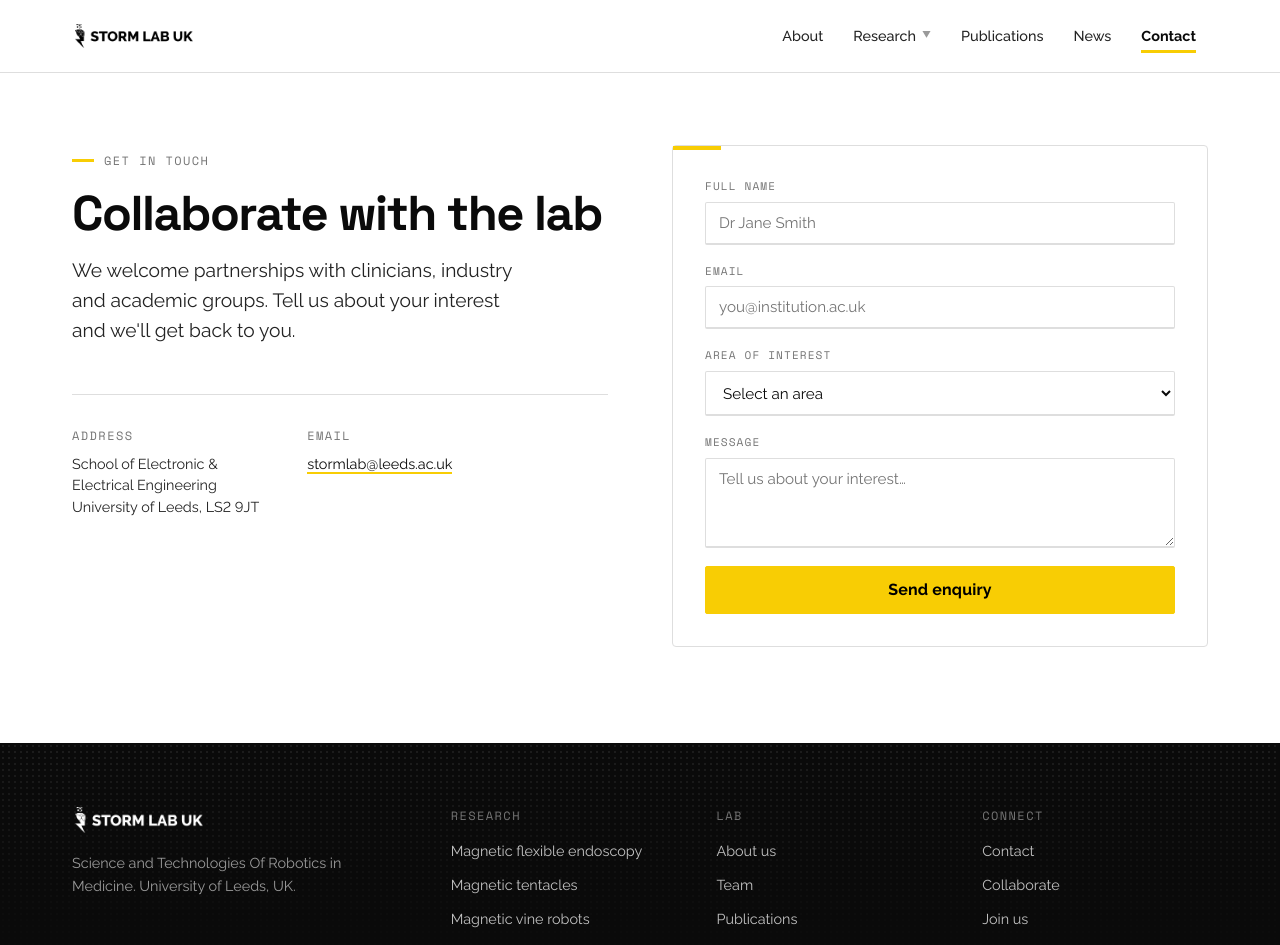
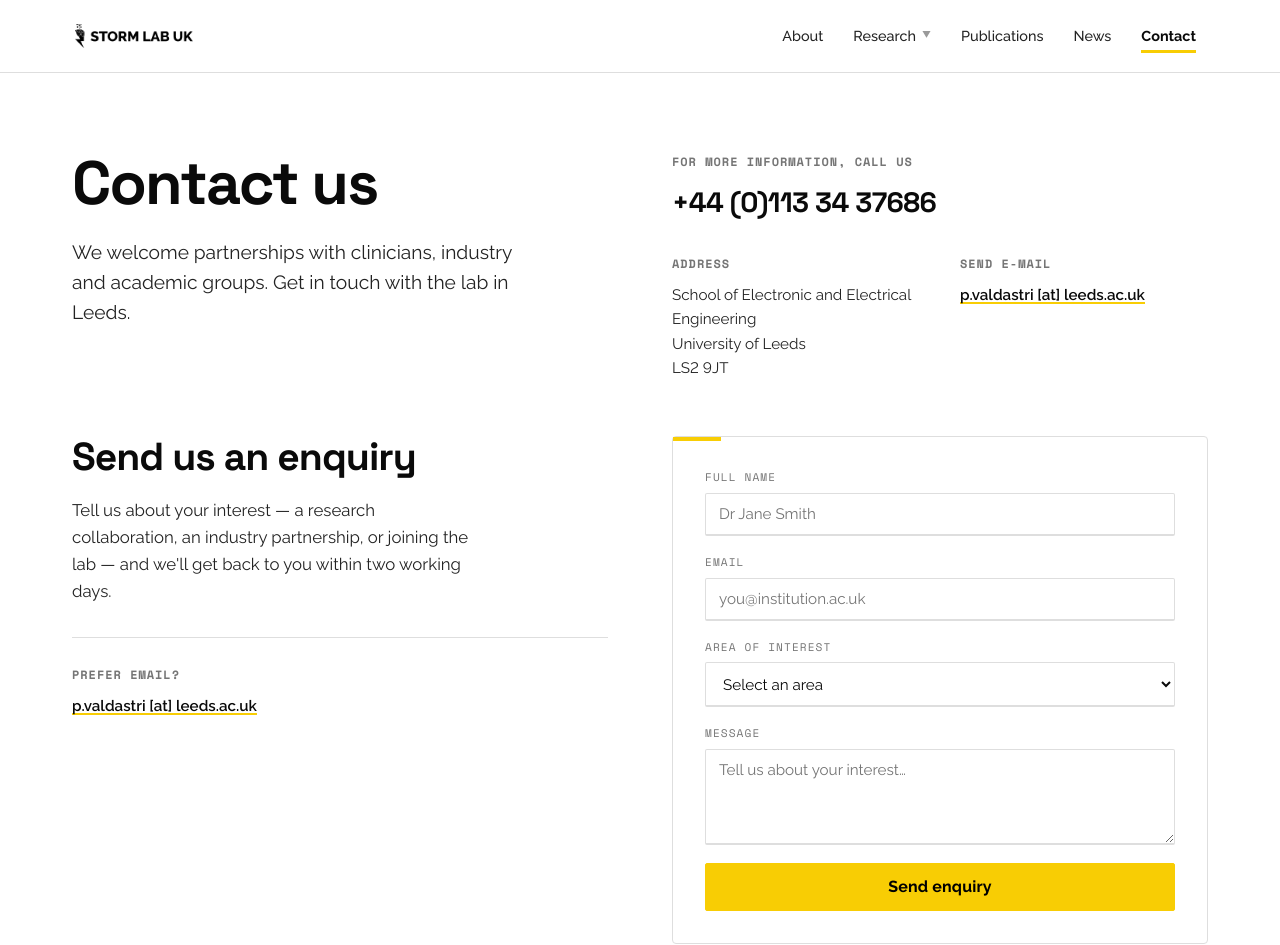
Before and after one commit to Stormlabuk/website, a Jekyll site: the page built from contact.html, in a window 1280 px wide and 1400 px high. Shown: the top 945 px of the window. Built offline with Jekyll 4.4.1, drawn with Linux system fonts in a browser that asks for light colours; some of the changed text lies outside the part shown.

Commit message:
Implement the redesigned Contact page
- Hero with phone, address and email details
- Enquiry form card with a progressive-enhancement AJAX submit that shows an
  inline thank-you (Formspree endpoint via contact_form_action; mailto fallback)
- "How to find us" card with campus links and an embedded OpenStreetMap
- Dark Shipping address / STORM Lab USA section

Co-Authored-By: Claude Opus 4.8 <noreply@anthropic.com>
Claude-Session: https://claude.ai/code/session_01JNjS1gELRCWBuKnSFJuNU9

```diff
--- /dev/null
+++ b/_sass/_contact.scss
@@ -0,0 +1,69 @@
+// Contact page — hero details, enquiry form, map card, dark addresses.
+
+.c-2col { display: grid; grid-template-columns: 1fr 1fr; gap: 64px; align-items: start; }
+
+// ── Hero + details ──────────────────────────────────────────────────────────
+.c-hero { padding-block: 80px 56px; }
+.c-title { font-size: var(--text-4xl); line-height: 1; margin: 0; }
+.c-lead { font-size: 1.2rem; color: var(--text-body); margin-top: 24px; max-width: 440px; line-height: 1.55; }
+.c-detail { display: grid; grid-template-columns: 1fr 1fr; gap: 32px 40px; }
+.c-detail__full { grid-column: 1 / -1; }
+.c-label { font-family: var(--font-mono); font-size: 0.75rem; font-weight: 600; letter-spacing: 0.08em; text-transform: uppercase; color: var(--text-muted); margin-bottom: 10px; }
+a.c-phone { font-family: var(--font-display); font-size: 1.75rem; font-weight: 700; letter-spacing: -0.02em; color: var(--text-strong); }
+a.c-phone:hover { text-decoration: none; color: var(--storm-yellow-deep); }
+.c-addr { font-size: 0.95rem; color: var(--text-body); line-height: 1.6; margin: 0; }
+.c-emaillink { font-size: 0.95rem; color: var(--text-strong); font-weight: 600; box-shadow: inset 0 -2px 0 var(--storm-yellow); }
+.c-emaillink:hover { text-decoration: none; background: var(--storm-yellow-wash); }
+
+// ── Enquiry form ─────────────────────────────────────────────────────────────
+.c-form-sec { padding-bottom: 88px; }
+.c-h2 { font-size: var(--text-2xl); line-height: 1.05; letter-spacing: -0.025em; margin: 0; }
+.c-form-intro { font-size: 1.05rem; color: var(--text-body); margin: 20px 0 0; max-width: 400px; line-height: 1.6; }
+.c-prefer { margin-top: 32px; padding-top: 28px; border-top: 1px solid var(--border-default); }
+.contact-card textarea { min-height: 96px; resize: vertical; }
+.c-thanks { padding: 44px 0; text-align: center; }
+.c-thanks__title { font-family: var(--font-display); font-size: 1.5rem; font-weight: 700; color: var(--text-strong); margin-bottom: 10px; }
+.c-thanks p { color: var(--text-muted); margin: 0 0 24px; line-height: 1.6; }
+
+// ── Map card ─────────────────────────────────────────────────────────────────
+.c-map-sec { padding-bottom: 88px; }
+.c-map { display: grid; grid-template-columns: 380px 1fr; border: 1px solid var(--border-default); border-radius: var(--radius-md); overflow: hidden; background: var(--white); }
+.c-map-info { padding: 40px; position: relative; }
+.c-map-info .storm-bar { position: absolute; top: 0; left: 0; width: 48px; }
+.c-map-info h2 { font-family: var(--font-display); font-size: 1.75rem; font-weight: 700; letter-spacing: -0.02em; color: var(--text-strong); margin: 0 0 16px; }
+.c-map-info p { font-size: 0.95rem; color: var(--text-body); line-height: 1.65; margin: 0 0 28px; }
+.c-map-info strong { color: var(--text-strong); }
+.c-map-links { display: flex; flex-direction: column; }
+.c-map-links a { display: flex; align-items: center; justify-content: space-between; font-family: var(--font-mono); font-size: 0.8rem; letter-spacing: 0.03em; color: var(--text-strong); padding: 12px 0; border-bottom: 1px solid var(--border-default); }
+.c-map-links a span { color: var(--text-muted); transition: transform var(--dur-base) var(--ease-out); }
+.c-map-links a:hover { text-decoration: none; }
+.c-map-links a:hover span { color: var(--storm-yellow-deep); transform: translateX(4px); }
+.c-map-embed { position: relative; min-height: 420px; background: var(--grey-100); }
+.c-map-embed iframe { position: absolute; inset: 0; width: 100%; height: 100%; border: 0; filter: grayscale(0.35) contrast(1.05); }
+.c-map-embed__link { position: absolute; bottom: 12px; right: 12px; background: rgba(10,10,10,0.85); color: #fff; font-family: var(--font-mono); font-size: 0.7rem; letter-spacing: 0.04em; padding: 7px 12px; border-radius: var(--radius-sm); }
+.c-map-embed__link:hover { color: #fff; background: var(--grey-950); text-decoration: none; }
+
+// ── Dark addresses ───────────────────────────────────────────────────────────
+.c-addresses { background: var(--grey-950); color: var(--grey-300); position: relative; overflow: hidden; }
+.c-addresses .dither-layer { position: absolute; inset: 0; opacity: 0.35; background-image: radial-gradient(var(--grey-700) 1px, transparent 1.6px); background-size: 8px 8px; -webkit-mask-image: linear-gradient(180deg, #000, transparent 70%); mask-image: linear-gradient(180deg, #000, transparent 70%); }
+.c-addresses__inner { position: relative; max-width: var(--container-max); margin: 0 auto; padding: 72px 32px; }
+.c-addr-label { font-family: var(--font-mono); font-size: 0.75rem; font-weight: 600; letter-spacing: 0.08em; text-transform: uppercase; color: var(--storm-yellow); margin-bottom: 16px; }
+.c-addresses p { font-size: 1rem; color: var(--grey-200); line-height: 1.7; margin: 0; }
+.c-usa { border-left: 1px solid var(--grey-800); padding-left: 56px; }
+.c-usa__link { display: inline-block; margin-top: 18px; font-family: var(--font-mono); font-size: 0.8rem; letter-spacing: 0.03em; color: var(--white); box-shadow: inset 0 -2px 0 var(--storm-yellow); }
+.c-usa__link:hover { color: var(--white); background: rgba(248,205,4,0.15); text-decoration: none; }
+
+// ── Responsive ───────────────────────────────────────────────────────────────
+@media (max-width: 860px) {
+  .c-2col { grid-template-columns: 1fr; gap: 40px; }
+  .c-map { grid-template-columns: 1fr; }
+  .c-map-info { border-bottom: 1px solid var(--border-default); }
+  .c-hero { padding-block: 48px 40px; }
+  .c-title { font-size: 2.6rem; }
+  .c-usa { border-left: 0; padding-left: 0; padding-top: 40px; border-top: 1px solid var(--grey-800); }
+}
+@media (max-width: 520px) {
+  .c-detail { grid-template-columns: 1fr; }
+  .c-title { font-size: 2.1rem; }
+  .c-phone { font-size: 1.4rem; }
+}
--- a/assets/css/main.scss
+++ b/assets/css/main.scss
@@ -6,3 +6,4 @@
 @use "components";
 @use "layout";
 @use "about";
+@use "contact";
--- a/assets/js/main.js
+++ b/assets/js/main.js
@@ -29,6 +29,33 @@
           c.style.display = (f === 'All' || c.getAttribute('data-area') === f) ? '' : 'none';
         });
       });
+    });
+  }
+
+  // ── Contact enquiry form (AJAX submit → inline thank-you) ────────────────────
+  var eForm = document.getElementById('enquiry-form');
+  if (eForm && eForm.dataset.ajax === 'true') {
+    var thanks = document.getElementById('enquiry-thanks');
+    var resetBtn = document.getElementById('enquiry-reset');
+    eForm.addEventListener('submit', function (e) {
+      e.preventDefault();
+      var btn = eForm.querySelector('button[type="submit"]');
+      if (btn) { btn.disabled = true; btn.textContent = 'Sending…'; }
+      fetch(eForm.action, { method: 'POST', body: new FormData(eForm), headers: { 'Accept': 'application/json' } })
+        .then(function (res) {
+          if (res.ok) { eForm.hidden = true; if (thanks) thanks.hidden = false; }
+          else { throw new Error('bad status'); }
+        })
+        .catch(function () {
+          if (btn) { btn.disabled = false; btn.textContent = 'Send enquiry'; }
+          alert('Something went wrong sending your enquiry — please email us directly instead.');
+        });
+    });
+    if (resetBtn) resetBtn.addEventListener('click', function () {
+      if (thanks) thanks.hidden = true;
+      eForm.hidden = false; eForm.reset();
+      var btn = eForm.querySelector('button[type="submit"]');
+      if (btn) { btn.disabled = false; btn.textContent = 'Send enquiry'; }
     });
   }
 
--- a/contact.html
+++ b/contact.html
@@ -2,35 +2,52 @@
 layout: default
 title: "Contact"
 permalink: /contact/
-description: "Collaborate with STORM Lab UK at the University of Leeds."
+description: "Contact STORM Lab UK at the University of Leeds — partnerships with clinicians, industry and academic groups welcome."
 ---
 
-<section class="container" style="padding:72px 32px 96px">
-  <div class="contact-grid">
+{%- assign action = site.contact_form_action | default: "" -%}
+
+<!-- Hero + contact details -->
+<section class="container c-hero">
+  <div class="c-2col">
     <div>
-      <span class="eyebrow">Get in touch</span>
-      <h1 class="storm-display">Collaborate with the lab</h1>
-      <p class="contact-intro">
-        We welcome partnerships with clinicians, industry and academic groups. Tell us about your
-        interest and we'll get back to you.
-      </p>
-      <div class="contact-meta">
-        <div>
-          <div class="storm-eyebrow" style="margin-bottom:8px">Address</div>
-          <p>School of Electronic &amp;<br>Electrical Engineering<br>University of Leeds, LS2 9JT</p>
-        </div>
-        <div>
-          <div class="storm-eyebrow" style="margin-bottom:8px">Email</div>
-          <p><a href="mailto:{{ site.email }}" style="border-bottom:2px solid var(--storm-yellow)">{{ site.email }}</a></p>
-        </div>
+      <h1 class="storm-display c-title">Contact us</h1>
+      <p class="c-lead">We welcome partnerships with clinicians, industry and academic groups. Get in touch with the lab in Leeds.</p>
+    </div>
+
+    <div class="c-detail">
+      <div class="c-detail__full">
+        <div class="c-label">For more information, call us</div>
+        <a href="tel:+441133437686" class="c-phone">+44 (0)113 34 37686</a>
+      </div>
+      <div>
+        <div class="c-label">Address</div>
+        <p class="c-addr">School of Electronic and Electrical Engineering<br>University of Leeds<br>LS2 9JT</p>
+      </div>
+      <div>
+        <div class="c-label">Send e-mail</div>
+        <a href="mailto:p.valdastri@leeds.ac.uk" class="c-emaillink">p.valdastri [at] leeds.ac.uk</a>
+      </div>
+    </div>
+  </div>
+</section>
+
+<!-- Enquiry form -->
+<section class="container c-form-sec">
+  <div class="c-2col">
+    <div>
+      <h2 class="storm-display c-h2">Send us an enquiry</h2>
+      <p class="c-form-intro">Tell us about your interest — a research collaboration, an industry partnership, or joining the lab — and we'll get back to you within two working days.</p>
+      <div class="c-prefer">
+        <div class="c-label">Prefer email?</div>
+        <a href="mailto:p.valdastri@leeds.ac.uk" class="c-emaillink">p.valdastri [at] leeds.ac.uk</a>
       </div>
     </div>
 
     <div class="contact-card">
       <span class="storm-bar" aria-hidden="true"></span>
-      {%- assign action = site.contact_form_action | default: "" -%}
-      <form
-        {% if action != "" %}action="{{ action }}" method="POST"{% else %}action="mailto:{{ site.email }}" method="POST" enctype="text/plain"{% endif %}>
+      <form id="enquiry-form"
+            {% if action != "" %}action="{{ action }}" method="POST" data-ajax="true"{% else %}action="mailto:p.valdastri@leeds.ac.uk" method="POST" enctype="text/plain"{% endif %}>
         <div class="form-field">
           <label for="name">Full name</label>
           <input id="name" name="name" type="text" placeholder="Dr Jane Smith" required>
@@ -56,6 +73,47 @@ description: "Collaborate with STORM Lab UK at the University of Leeds."
         </div>
         <button class="btn btn--accent btn--lg btn--full" type="submit">Send enquiry</button>
       </form>
+      <div id="enquiry-thanks" class="c-thanks" hidden>
+        <div class="c-thanks__title">Thank you</div>
+        <p>We've received your enquiry and will be in touch within two working days.</p>
+        <button class="btn btn--secondary" type="button" id="enquiry-reset">Send another</button>
+      </div>
     </div>
   </div>
 </section>
+
+<!-- How to find us + map -->
+<section class="container c-map-sec">
+  <div class="c-map">
+    <div class="c-map-info">
+      <span class="storm-bar" aria-hidden="true"></span>
+      <h2>How to find us</h2>
+      <p>The School of Electronic and Electrical Engineering is located in <strong>building 51</strong> on the campus map. Further information is available at the following links:</p>
+      <div class="c-map-links">
+        <a href="https://eps.leeds.ac.uk/electronic-engineering" target="_blank" rel="noopener">University web page <span aria-hidden="true">→</span></a>
+        <a href="https://www.leeds.ac.uk/campusmap" target="_blank" rel="noopener">Campus map <span aria-hidden="true">→</span></a>
+      </div>
+    </div>
+    <div class="c-map-embed">
+      <iframe title="University of Leeds map" loading="lazy"
+        src="https://www.openstreetmap.org/export/embed.html?bbox=-1.5640%2C53.8035%2C-1.5430%2C53.8130&layer=mapnik&marker=53.8085%2C-1.5535"></iframe>
+      <a class="c-map-embed__link" href="https://www.openstreetmap.org/?mlat=53.8085&mlon=-1.5535#map=16/53.8085/-1.5535" target="_blank" rel="noopener">View larger map ↗</a>
+    </div>
+  </div>
+</section>
+
+<!-- Shipping + USA addresses -->
+<section class="c-addresses">
+  <div class="dither-layer" aria-hidden="true"></div>
+  <div class="c-addresses__inner c-2col">
+    <div>
+      <div class="c-addr-label">Shipping address</div>
+      <p>Faculty of Engineering — Goods inwards<br>c/o School of Civil Engineering<br>The University of Leeds<br>Woodhouse Lane<br>LS2 9JT — Leeds, UK</p>
+    </div>
+    <div class="c-usa">
+      <div class="c-addr-label">STORM Lab USA</div>
+      <p>Department of Mechanical Engineering<br>Vanderbilt University<br>Olin Hall, Room 101<br>2400 Highland Avenue<br>Nashville, TN 37212</p>
+      <a href="https://stormlab.engineering.vanderbilt.edu" target="_blank" rel="noopener" class="c-usa__link">More information at STORM Lab USA →</a>
+    </div>
+  </div>
+</section>
```
